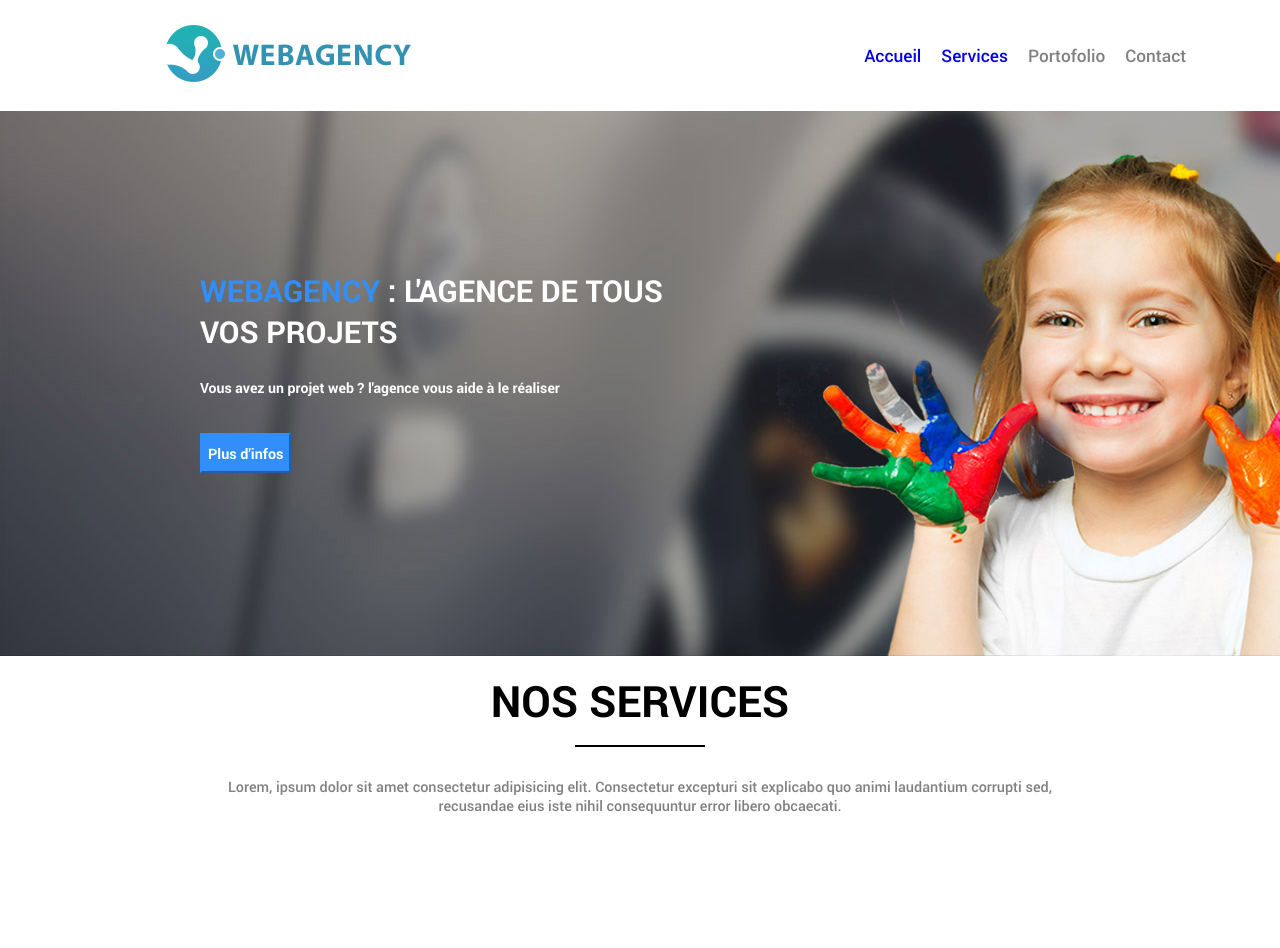
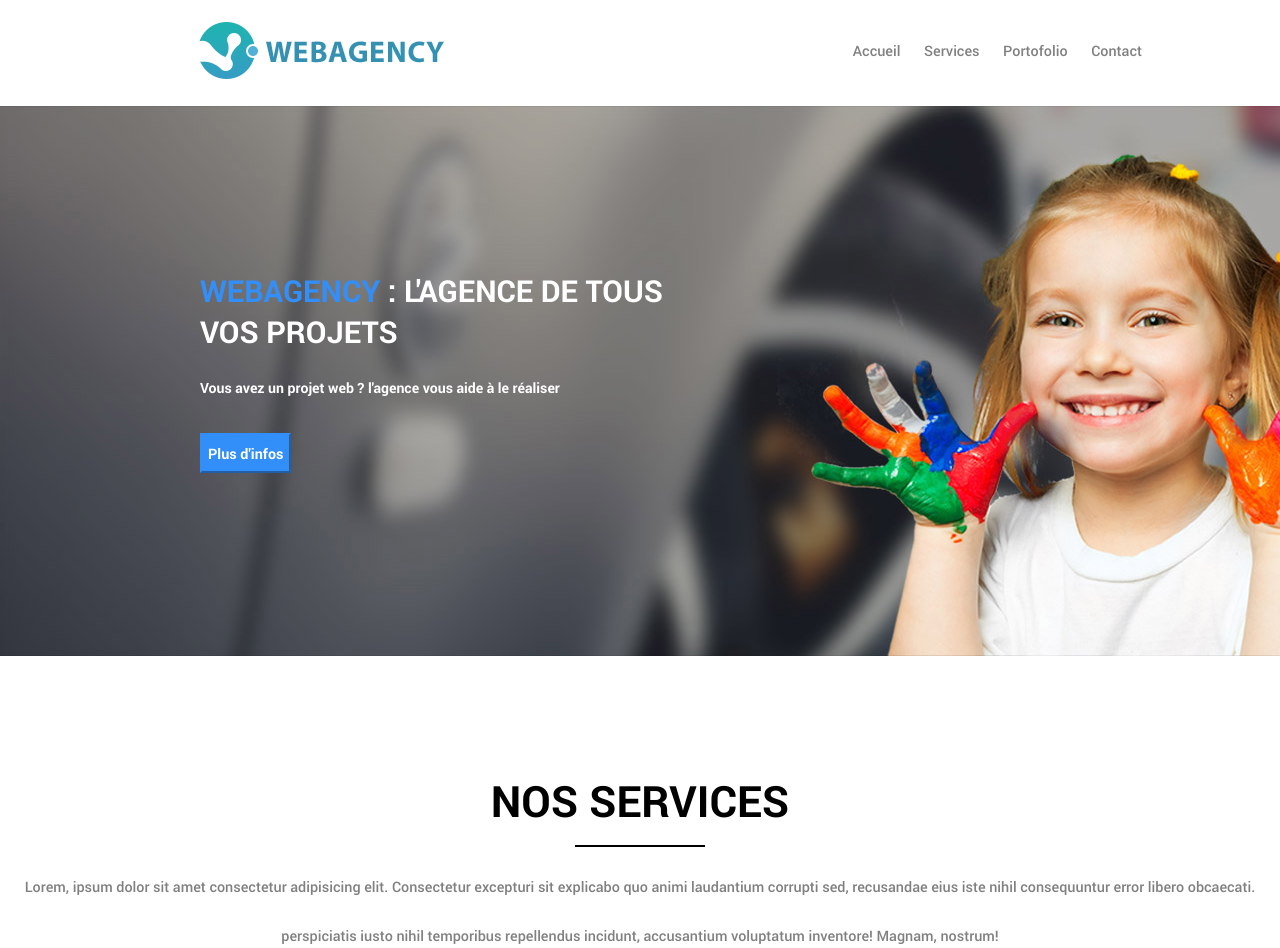
Before and after one commit to bsao17/webAgency, a plain HTML site: page index.html in a window 1280 px wide. Before the commit the page ends 830 px from the top, so only its background shows below. Drawn offline with Linux system fonts and the light colour scheme; files whose address does not match are found by name.

Commit message:
Correction html/css de la bannière

```diff
--- a/index.css
+++ b/index.css
@@ -25,6 +25,8 @@
 
 body{
     margin: 0%;
+    padding: 0px;
+    width: 100%;
 
 }
 #bloc_page{
@@ -34,44 +36,48 @@ body{
     font-family: 'robotomedium','robotobold',Arial, sans-serif;
     font-size: 0.9em;
     color: grey;
+    box-sizing: border-box;
 }
 a{
-    text-decoration: none
+    text-decoration: none;
+    color: grey;
 }
 a:visited{
     color: grey;
 }
-#banniere{
+.banniere{
     display: flex;
-    flex-wrap: wrap;
     position: fixed;
-    width: 100%;
-    height: auto;
-    justify-content: space-around;
+    min-width: 100%;
+    justify-content: space-between;
     align-items: center;
     background-color: white;
+    height: 100px;
     z-index: 1;
 }
-
-#logo{
-    padding-top: 25px;
-    padding-bottom: 25px;
-
+.logo{
+    display: flex;
+    margin-left: 15%
+}
+.navigation{
+    padding: 0px 10%;
+}
+.navigation li{
+    list-style: none;
+    display: inline-block;
+    padding: 37px 10px 37px 10px;
+    max-height: 100px;
+}
+.navigation li:hover{
+    border-top: solid 3px aqua;
 
 }
-#navi{
-    display: flex;
-    flex-direction: row;
-    max-width: 50%;
-    margin: auto;
-    font-size: 1.2em;
-}
-#accueil{
+/*#accueil{
     padding: 40px 10px 40px 10px;
 }
 #accueil:hover{
     border-top: solid 2px aqua;
-}
+}*/
 #services{
     padding: 40px 10px 40px 10px;
 }
@@ -208,6 +214,9 @@ button{
 #texteAccueil h1 span{
     color:rgb(50, 143, 250);
 }
+.spaceSection{
+    min-height: 100px;
+}
 #nosServices h1{
     text-align: center;
     font-size: 3em;
@@ -215,13 +224,12 @@ button{
     font-family: 'robotobold',Arial, sans-serif;
     margin: 15px 0px 15px 0px;
 }
-
-#nosServices p{
-    text-align: center;
-    margin: 30px 200px 15px 200px;
-}
 #underlineDecoration{
     width: 10%;
     margin: auto;
     border: solid black 1px;
 }
+#nosServices p{
+    text-align: center;
+    margin: 30px 0px 30px 0px;
+}
--- a/index.html
+++ b/index.html
@@ -10,22 +10,22 @@
 
 <body>
     <div id="bloc_page">
-        <header id="banniere">
-            <section id="logo">
+        <header class="banniere"><!--Bannière supérieur fixe-->
+            <section class="logo">
                 <img src="images/logo.png" alt="logo">
             </section>
-            <section>
-                <ul id="navi">
-                    <nav id="accueil"><a href="#corpsAccueil">Accueil</a></nav>
-                    <nav id="services" ><a href="#nosServices">Services</a></nav>
-                    <nav id="portofolio"><a href="">Portofolio</a></nav>
-                    <nav id="contact"><a href="">Contact</a></nav>
+            <section class="navigation">
+                <ul>
+                    <li><a href="#">Accueil</a></li>
+                    <li><a href="#">Services</a></li>
+                    <li><a href="#">Portofolio</a></li>
+                    <li><a href="#">Contact</a></li>
                 </ul>
             </section>
         </header>
 
 
-        <section id="corpsAccueil">
+        <section id="corpsAccueil"><!--Corp de la page accueil-->
             <div id="imageAccueil">
                 <img class="slide" src="images/slider/bg1.jpg" alt="image d'accueil" width="100%">
                 <img class="slide" src="images/slider/bg2.jpg" alt="image d'accueil" width="100%">
@@ -36,11 +36,14 @@
             </div>
             <button>Plus d'infos</button>
         </section>
+        <div class="spaceSection">
+
+        </div>
 
         <section id="nosServices">
             <h1>NOS SERVICES</h1><hr id="underlineDecoration">
             <p>Lorem, ipsum dolor sit amet consectetur adipisicing elit. Consectetur excepturi sit explicabo quo animi laudantium corrupti sed, recusandae eius iste nihil consequuntur error libero obcaecati.</p>
-
+            <p>perspiciatis iusto nihil temporibus repellendus incidunt, accusantium voluptatum inventore! Magnam, nostrum!</p>
         </section>
     </div>
 </body>
```
